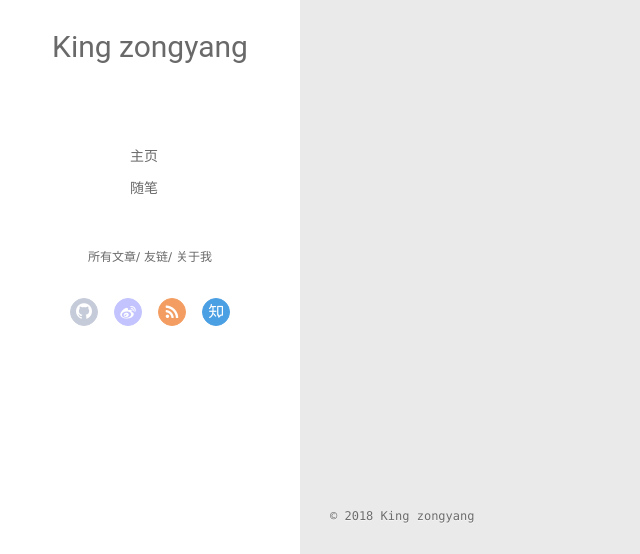
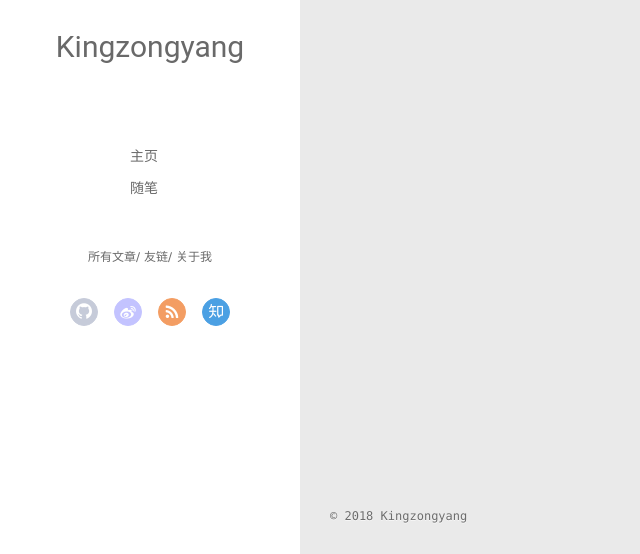
Before and after one commit to darrensYoung/darrensYoung.github.io, a plain HTML site: page archives/2018/08/index.html in a window 1280 px wide. Shown: the part 243-797 px from the top of the page, 0-640 px from the left. Drawn offline with Linux system fonts and the light colour scheme; no server answers.

Commit message:
Site updated: 2018-09-12 20:15:24

```diff
--- a/archives/2018/08/index.html
+++ b/archives/2018/08/index.html
@@ -6,17 +6,17 @@
   <meta name="renderer" content="webkit">
   <meta http-equiv="X-UA-Compatible" content="IE=edge" >
   <link rel="dns-prefetch" href="http://yoursite.com">
-  <title>Archives: 2018/8 | King zongyang&#39;s blog</title>
+  <title>Archives: 2018/8 | Kingzongyang&#39;s blog</title>
   <meta name="viewport" content="width=device-width, initial-scale=1, maximum-scale=1">
   <meta property="og:type" content="website">
-<meta property="og:title" content="King zongyang&#39;s blog">
+<meta property="og:title" content="Kingzongyang&#39;s blog">
 <meta property="og:url" content="http://yoursite.com/archives/2018/08/index.html">
-<meta property="og:site_name" content="King zongyang&#39;s blog">
+<meta property="og:site_name" content="Kingzongyang&#39;s blog">
 <meta property="og:locale" content="zh-CN">
 <meta name="twitter:card" content="summary">
-<meta name="twitter:title" content="King zongyang&#39;s blog">
+<meta name="twitter:title" content="Kingzongyang&#39;s blog">
 
-    <link rel="alternative" href="/atom.xml" title="King zongyang&#39;s blog" type="application/atom+xml">
+    <link rel="alternative" href="/atom.xml" title="Kingzongyang&#39;s blog" type="application/atom+xml">
 
 
     <link rel="icon" href="/favicon.png">
@@ -46,7 +46,7 @@
 			<img src="/blog.jpg" class="js-avatar">
 		</a>
 		<hgroup>
-		  <h1 class="header-author"><a href="/">King zongyang</a></h1>
+		  <h1 class="header-author"><a href="/">Kingzongyang</a></h1>
 		</hgroup>
 
 
@@ -104,7 +104,7 @@
 				<img src="/blog.jpg" class="js-avatar">
 			</div>
 			<hgroup>
-			  <h1 class="header-author js-header-author">King zongyang</h1>
+			  <h1 class="header-author js-header-author">Kingzongyang</h1>
 			</hgroup>
 
 
@@ -202,7 +202,7 @@
   <div class="outer">
     <div id="footer-info">
     	<div class="footer-left">
-    		&copy; 2018 King zongyang
+    		&copy; 2018 Kingzongyang
     	</div>
       	<div class="footer-right">
       		<a href="http://hexo.io/" target="_blank">Hexo</a>  Theme <a href="https://github.com/litten/hexo-theme-yilia" target="_blank">Yilia</a> by Litten
--- a/atom.xml
+++ b/atom.xml
@@ -1,6 +1,6 @@
 <?xml version="1.0" encoding="utf-8"?>
 <feed xmlns="http://www.w3.org/2005/Atom">
-  <title>King zongyang&#39;s blog</title>
+  <title>Kingzongyang&#39;s blog</title>
 
 
   <link href="/atom.xml" rel="self"/>
@@ -10,7 +10,7 @@
   <id>http://yoursite.com/</id>
 
   <author>
-    <name>King zongyang</name>
+    <name>Kingzongyang</name>
 
   </author>
 
```
Also changed, not shown: 2018/08/16/hello-world/index.html (+6 -6 lines), archives/2018/index.html (+8 -8 lines), archives/index.html (+8 -8 lines), index.html (+8 -8 lines).
